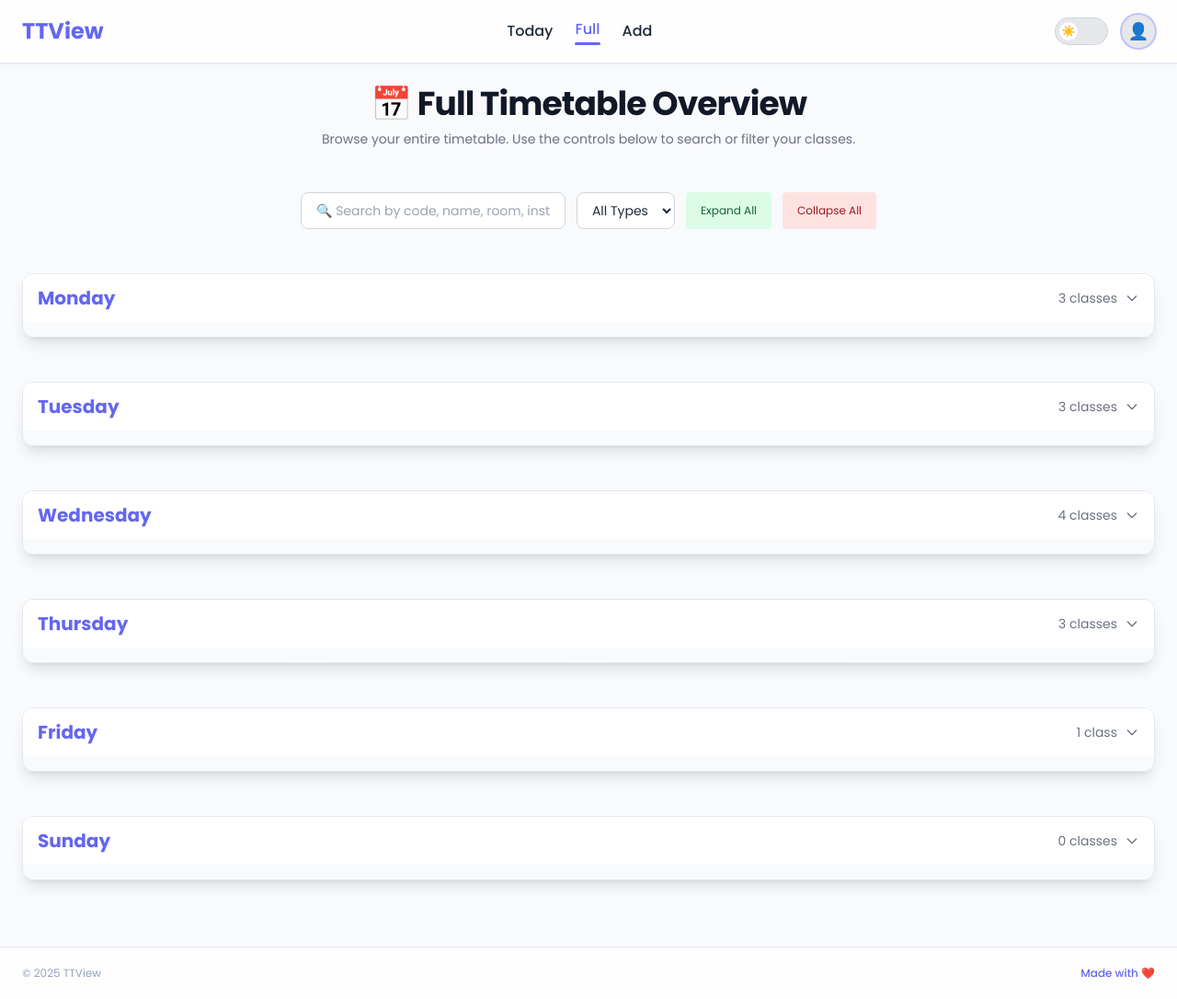
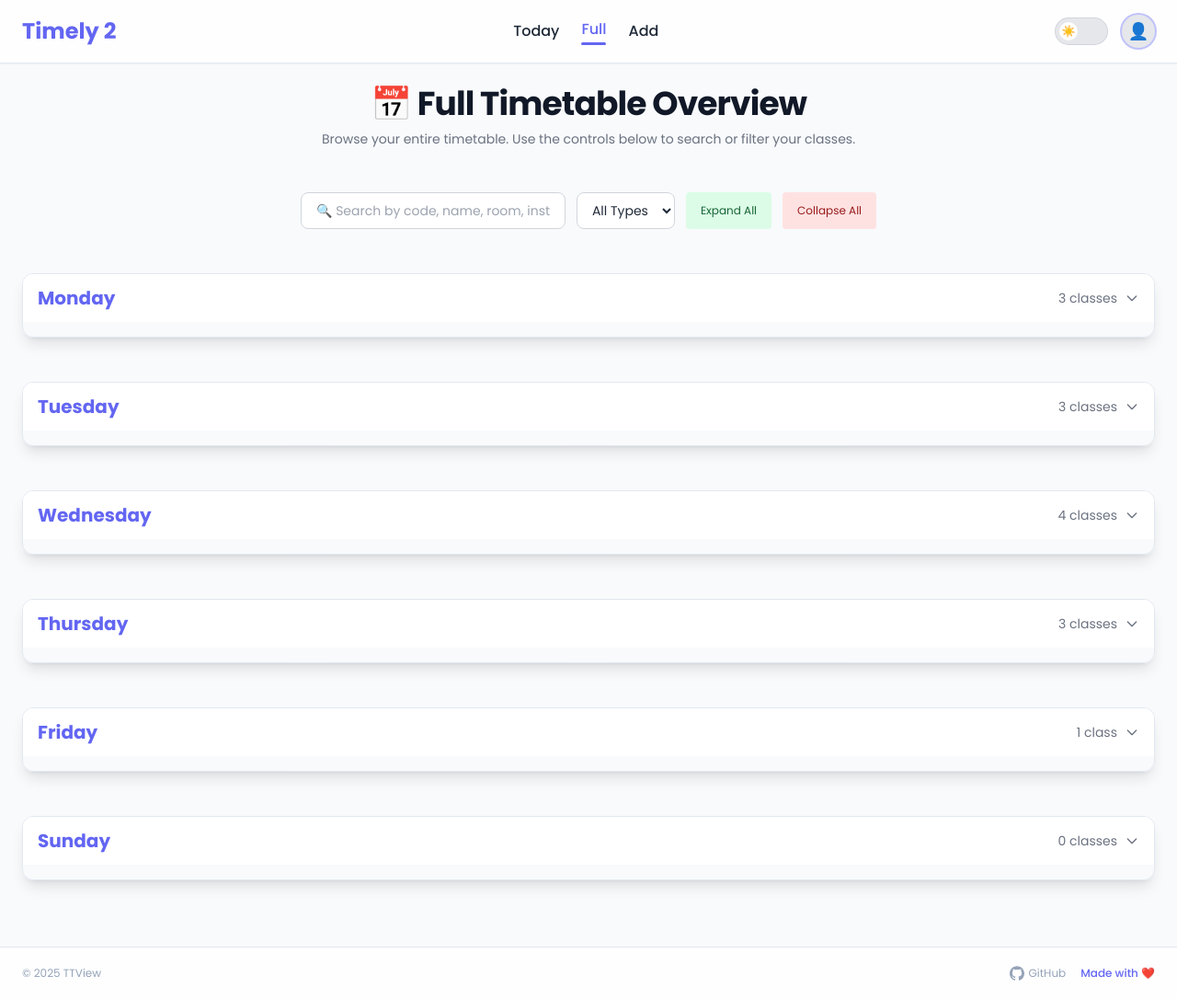
Before and after one commit to Keshav-Chaudhary/Timely3, a Flask app: page /view in a window 1280 px wide. Shown: the whole page at 92% size. Run offline with Flask 3, Linux system fonts and the light colour scheme; some libraries are stand-ins or nearby versions.

Commit message:
Updating and Resolving bugs

```diff
--- a/app/templates/base.html
+++ b/app/templates/base.html
@@ -3,13 +3,12 @@
 <head>
   <meta charset="UTF-8" />
   <meta name="viewport" content="width=device-width, initial-scale=1" />
-  <title>{% block title %}TTView{% endblock %}</title>
+  <title>{% block title %}Timely 2{% endblock %}</title>
 
   <!-- Tailwind CSS -->
   <script src="https://cdn.tailwindcss.com"></script>
   <!-- Google Fonts -->
   <link href="https://fonts.googleapis.com/css2?family=Poppins:wght@400;500;600;700&display=swap" rel="stylesheet">
-
   <script>
     tailwind.config = {
       darkMode: 'class',
@@ -86,7 +85,7 @@
     <div class="max-w-7xl mx-auto px-4 sm:px-6 py-4 flex justify-between items-center">
 
       <!-- Logo -->
-      <a href="{{ url_for('main.home') }}" class="text-2xl font-bold text-accent transition-transform duration-200 hover:scale-105">TTView</a>
+      <a href="{{ url_for('main.home') }}" class="text-2xl font-bold text-accent transition-transform duration-200 hover:scale-105">Timely 2</a>
 
       <!-- Desktop Menu -->
       <div class="hidden md:flex gap-6 font-medium items-center">
@@ -153,12 +152,34 @@
   </main>
 
   <!-- FOOTER -->
-  <footer class="backdrop-blur-md bg-lightCard/80 dark:bg-secondary/70 border-t border-border mt-12 transition-colors duration-500">
-    <div class="max-w-7xl mx-auto px-4 sm:px-6 py-5 flex justify-between text-xs text-soft">
-      <span>&copy; <span id="year"></span> TTView</span>
+<footer class="backdrop-blur-md bg-lightCard/80 dark:bg-secondary/70 border-t border-border mt-12 transition-colors duration-500">
+  <div class="max-w-7xl mx-auto px-4 sm:px-6 py-5 flex justify-between text-xs text-soft">
+    <span>&copy; <span id="year"></span> TTView</span>
+
+    <div class="flex items-center space-x-4">
+      <a href="https://github.com/keshav-Chaudhary" target="_blank" rel="noopener noreferrer"
+         class="hover:underline flex items-center space-x-1">
+        <!-- Optional GitHub icon (SVG) -->
+        <!-- GitHub Icon SVG -->
+        <svg xmlns="http://www.w3.org/2000/svg" class="h-4 w-4" fill="currentColor" viewBox="0 0 24 24">
+          <path d="M12 0.296C5.373 0.296 0 5.669 0 12.296c0 5.292 3.438 9.771 8.205 11.365.6.111.82-.26.82-.577
+            0-.285-.011-1.04-.017-2.04-3.338.726-4.042-1.61-4.042-1.61-.546-1.387-1.333-1.756-1.333-1.756
+            -1.089-.745.083-.73.083-.73 1.205.085 1.838 1.237 1.838 1.237 1.07 1.834 2.807 1.303 3.492.997
+            .107-.775.418-1.303.762-1.603-2.665-.304-5.466-1.333-5.466-5.931
+            0-1.311.469-2.383 1.236-3.223-.124-.303-.536-1.524.117-3.176 0 0
+            1.008-.322 3.301 1.23a11.48 11.48 0 0 1 3.003-.403c1.018.005 2.043.138 3.003.403
+            2.291-1.552 3.297-1.23 3.297-1.23.655 1.652.243 2.873.119 3.176.77.84
+            1.235 1.912 1.235 3.223 0 4.61-2.805 5.623-5.476 5.921.43.371.823 1.102.823 2.222
+            0 1.604-.014 2.896-.014 3.289 0 .32.217.694.825.576C20.565 22.064
+            24 17.586 24 12.296 24 5.669 18.627 0.296 12 0.296z"/>
+        </svg>
+        <span>GitHub</span>
+      </a>
+
       <span class="text-accent font-medium">Made with ❤️</span>
     </div>
-  </footer>
+  </div>
+</footer>
 
   <!-- Scripts -->
   <script>
```
Also changed, not shown: static/images/CF_png.png (added).
